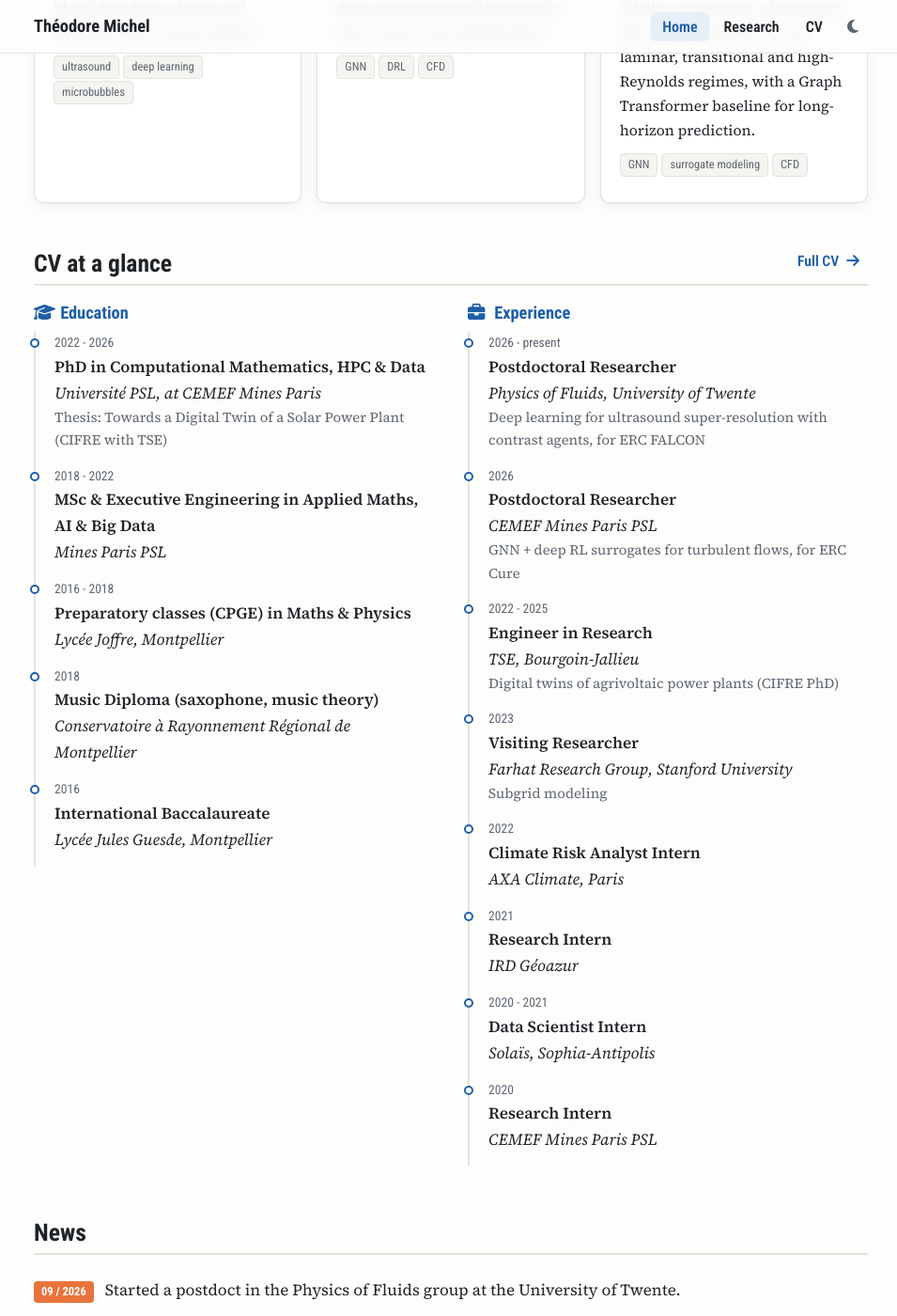
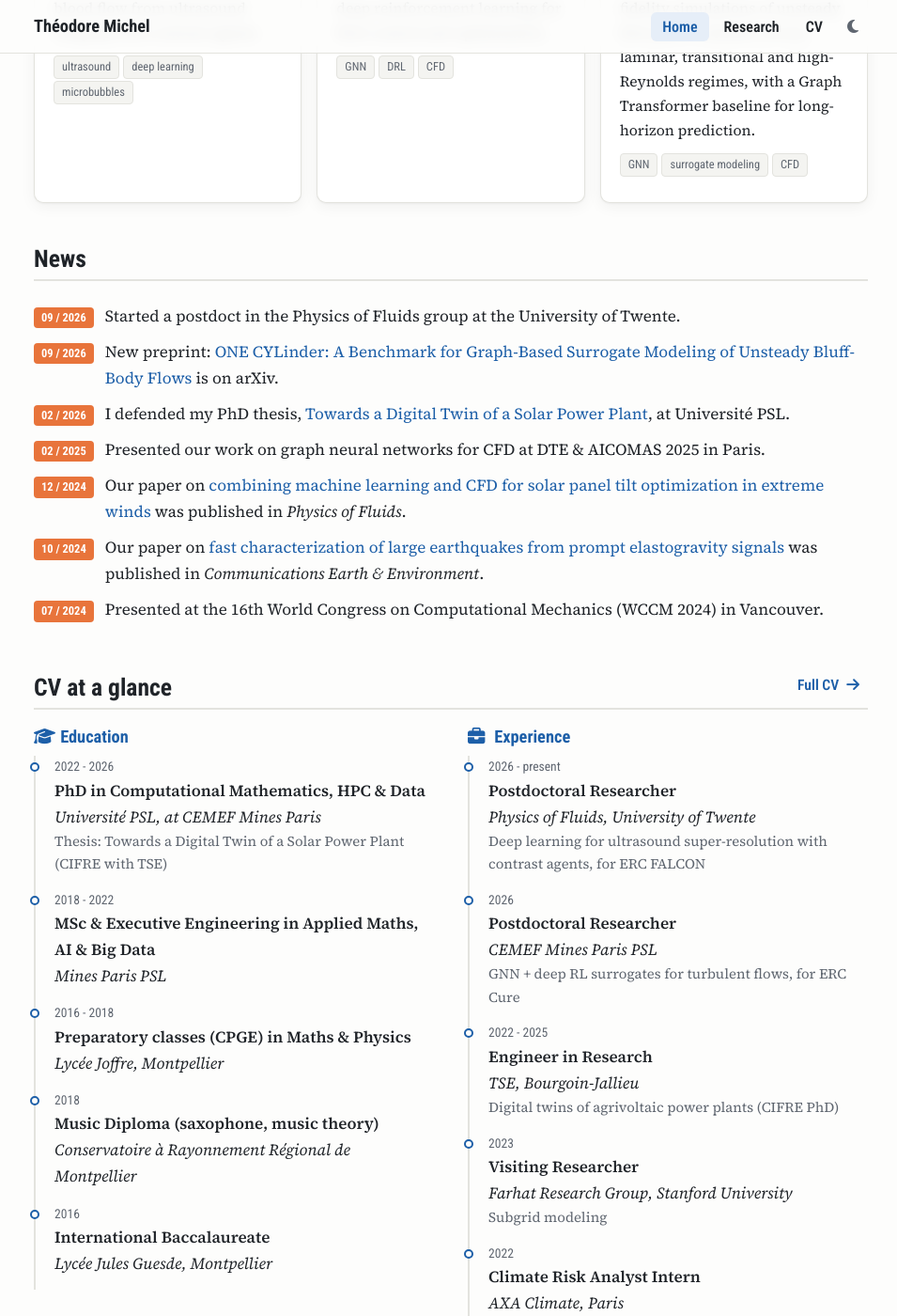
Before and after one commit to theodore-michel/theodore-michel.github.io, a Jekyll site: the page built from index.html, in a window 1280 px wide and 1400 px high, scrolled down 784 px. Shown: the whole window at 94% size, without its empty margins (160-1115 px from the left). Built offline with Jekyll 4.4.1, drawn with Linux system fonts in a browser that asks for light colours; a style sheet for code colours, icons or effects is not loaded; some of the changed text lies outside the part shown.

Commit message:
edit: put cv overview at bottom of home page

```diff
--- a/index.html
+++ b/index.html
@@ -44,14 +44,6 @@ layout: default
 </section>
 
 <section>
-  <div class="section-head">
-    <h2 class="section-title">CV at a glance</h2>
-    <a class="btn btn-ghost" href="{{ '/cv/' | relative_url }}">Full CV <i class="fa-solid fa-arrow-right"></i></a>
-  </div>
-  {% include cv-summary.html %}
-</section>
-
-<section>
   <h2 class="section-title">News</h2>
   <ul class="news">
     {% for n in site.data.news %}
@@ -77,3 +69,11 @@ layout: default
   </ul>
 </section>
 {% endif %}
+
+<section>
+  <div class="section-head">
+    <h2 class="section-title">CV at a glance</h2>
+    <a class="btn btn-ghost" href="{{ '/cv/' | relative_url }}">Full CV <i class="fa-solid fa-arrow-right"></i></a>
+  </div>
+  {% include cv-summary.html %}
+</section>
```
